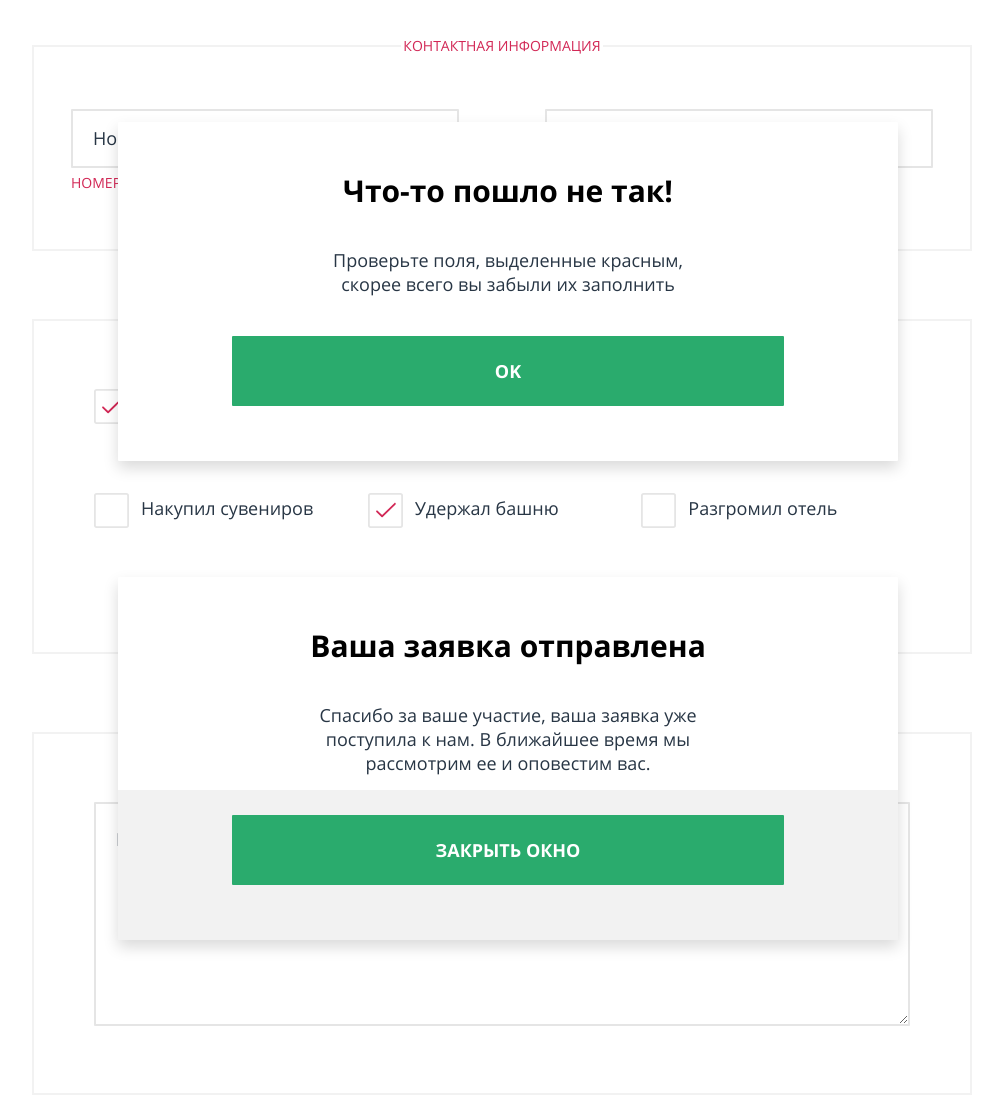
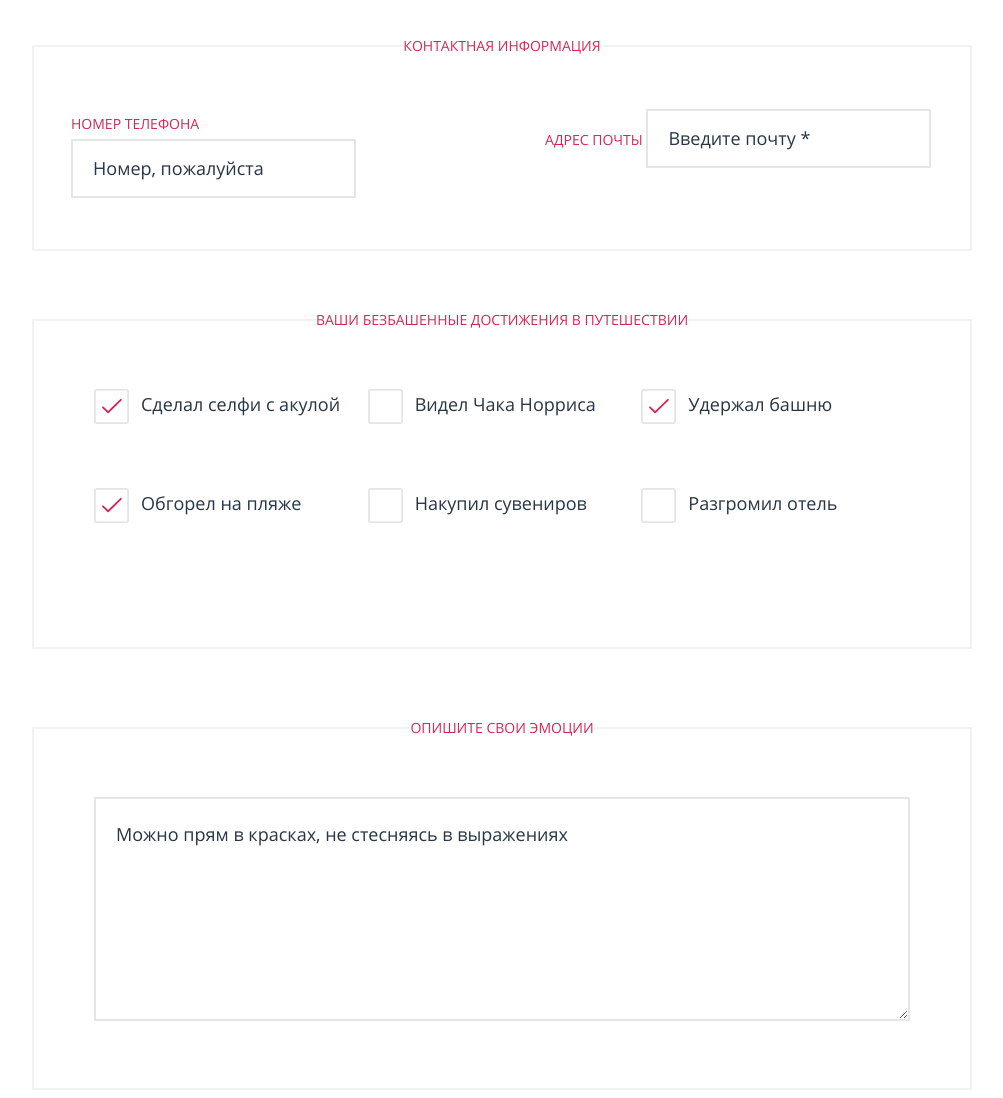
Before and after one commit to Zarrrinochka/1581695-pink-21, a website: page source/form.html in a window 1280 px wide. Shown: the part 1080-2178 px from the top of the page, without its empty margins (138-1141 px from the left). Drawn offline with nearby package versions, Linux system fonts and the light colour scheme; files that its build step writes are made by us from their sources.

Commit message:
есть вопросы

```diff
--- a/source/form.html
+++ b/source/form.html
@@ -85,6 +85,7 @@
       <fieldset class="form__achievements">
         <legend class="form__legend">Ваши безбашенные достижения в путешествии</legend>
         <div class="form__achievements-wrapper">
+          <div class="form__achievements-lilwrapper">
             <p class="checkbox">
               <input class="cheсkbox__input visually-hidden" type="checkbox" name="shark" id="shark" checked>
               <label class="checkbox__label checkbox__label--checked" for="shark">Сделал селфи с акулой</label>
@@ -93,6 +94,8 @@
               <input class="cheсkbox__input visually-hidden" type="checkbox" name="sunburn" id="sunburn" checked>
               <label class="checkbox__label checkbox__label--checked" for="sunburn">Обгорел на пляже</label>
             </p>
+          </div>
+          <div class="form__achievements-lilwrapper">
             <p class="checkbox">
               <input class="cheсkbox__input visually-hidden" type="checkbox" name="noris" id="noris" >
               <label class="checkbox__label checkbox__label--notchecked" for="noris">Видел Чака Норриса</label>
@@ -101,6 +104,8 @@
               <input class="cheсkbox__input visually-hidden" type="checkbox" name="souvenirs" id="souvenirs" >
               <label class="checkbox__label checkbox__label--notchecked" for="souvenirs">Накупил сувениров</label>
             </p>
+          </div>
+          <div class="form__achievements-lilwrapper">
             <p class="checkbox">
               <input class="cheсkbox__input visually-hidden" type="checkbox" name="tower" id="tower" checked>
               <label class="checkbox__label checkbox__label--checked" for="tower">Удержал башню</label>
@@ -109,6 +114,7 @@
               <input class="cheсkbox__input visually-hidden" type="checkbox" name="destroy" id="destroy">
               <label class="checkbox__label checkbox__label--notchecked" for="destroy">Разгромил отель</label>
             </p>
+          </div>
         </div>
       </fieldset>
       <fieldset class="form__fieldset form__fieldset--number">
@@ -145,7 +151,7 @@
       <p class="form__buttonwrap"><button class="form__buttonSend" type="submit">Отправить форму</button></p>
       <p class="form__required">* — обязательные поля</p>
     </form>
-        <div class="modal modal__notok">
+    <!-- <div class="modal modal__notok">
     <p class="modal__text">Что-то пошло не так!</p>
     <p class="modal__text2">Проверьте поля, выделенные красным, скорее всего вы забыли их заполнить</p>
     <button class="modal__close"type="button" name="ok">Ok</button>
@@ -154,7 +160,7 @@
   <p class="modal__text">Ваша заявка отправлена</b>
   <p class="modal__text2">Спасибо за ваше участие, ваша заявка  уже поступила к нам. В ближайшее время мы рассмотрим ее и оповестим вас.</p>
   <button class="modal__close modal__close-pseudo" type="button" name="close">Закрыть окно</button>
-    </div>
+</div> -->
 </main>
 <footer class="back__white">
   <div class="container">
--- a/source/less/blocks/form.less
+++ b/source/less/blocks/form.less
@@ -1,5 +1,6 @@
 .form {
   background-color: @white;
+  overflow: hidden;
 }
 
 .form__contacts {
@@ -45,6 +46,7 @@
   z-index: 0;
   padding: 0;
   margin: 0;
+  overflow: hidden;
 
   &::after {
     content: "";
@@ -181,10 +183,6 @@
     flex-grow: 1;
   }
 
-  .form__filed-wrapper--2 {
-    display: grid;
-  }
-
   .form__label--2 {
     order: 1;
   }
--- a/source/less/blocks/modal.less
+++ b/source/less/blocks/modal.less
@@ -36,9 +36,8 @@
   box-shadow: 0 7px 15px rgba(0, 1, 1, 0.15);
   border-radius: 1px;
   text-align: center;
-  content: "";
   display: block;
-  position: absolute;
+  position: fixed;
   z-index: 1;
   top: 41%;
   left: 0;
@@ -51,9 +50,8 @@
   box-shadow: 0 7px 15px rgba(0, 1, 1, 0.15);
   border-radius: 1px;
   text-align: center;
-  content: "";
   display: block;
-  position: absolute;
+  position: fixed;
   z-index: 1;
   top: 65%;
   left: 0;
--- a/source/less/blocks/radio.less
+++ b/source/less/blocks/radio.less
@@ -5,6 +5,7 @@
   z-index: 0;
   padding: 0;
   margin: 0;
+  overflow: hidden;
 
   &::after {
     content: "";
```
Lines whose indentation alone changed are shown as unchanged.
